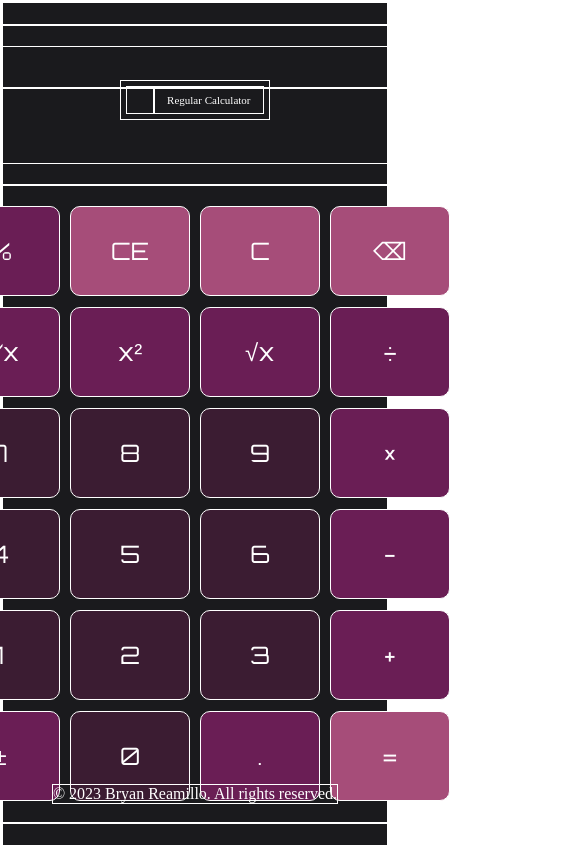
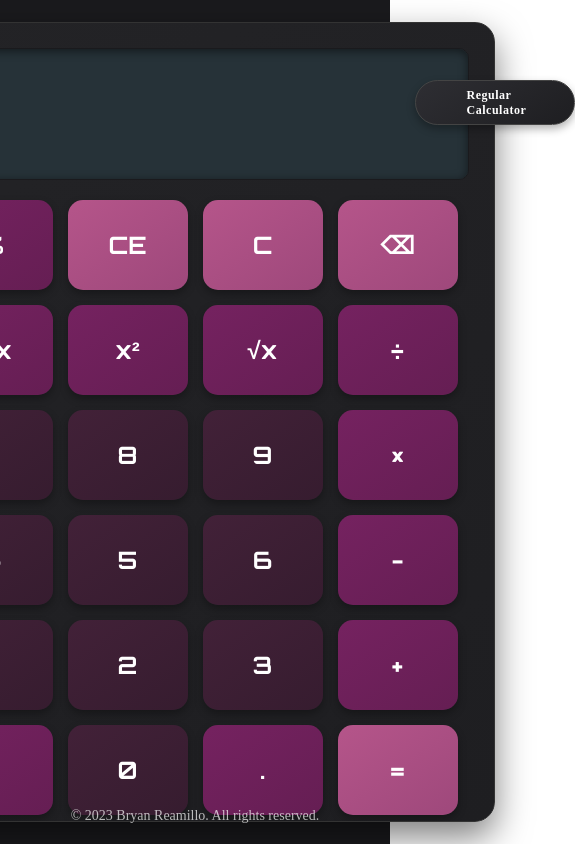
Before and after one commit to Bleu24/calculator, a website with bundled scripts: page index.html in a window 390 px wide. Shown: the whole page, 575 px wide, since content can reach past the window. Built offline with nearby package versions, Linux system fonts and the light colour scheme.

Commit message:
style: enhance calculator UI with improved layout, button styles, and responsive design

```diff
--- a/styles.css
+++ b/styles.css
@@ -4,10 +4,8 @@
     box-sizing: border-box;
     margin: 0;
     padding: 0;
-    border: 1px white solid;
     color: white;
 }
-
 
 .page {
     display: flex;
@@ -16,11 +14,14 @@
     align-items: center;
     background-color: #1A1A1D;
     height: 100vh;
+    position: relative;
 }
 
 .footer {
     position: absolute;
-    bottom: 40px;
+    bottom: 20px;
+    font-size: 14px;
+    opacity: 0.7;
 }
 
 .calculator {
@@ -28,13 +29,24 @@
     flex-direction: column;
     height: 800px;
     width: 600px;
+    border-radius: 20px;
+    background: linear-gradient(145deg, #232326, #1e1e21);
+    box-shadow: 0 15px 35px rgba(0, 0, 0, 0.5);
+    overflow: hidden;
+    padding: 25px;
+    border: 1px solid #333;
 }
 
 .calculator__screen {
+    background-color: #263238;
+    border-radius: 10px;
     flex-basis: 20%;
     display: flex;
     flex-direction: column;
-    padding: 20px;
+    padding: 15px;
+    margin-bottom: 20px;
+    box-shadow: inset 0 2px 10px rgba(0, 0, 0, 0.5);
+    border: 1px solid #1A1A1D;
 }
 
 .calculator__keypad {
@@ -44,8 +56,7 @@
     justify-content: center;
     align-items: center;
     flex-grow: 1;
-    padding: 20px;
-    gap: 10px;
+    gap: 15px;
 }
 
 .calculator__screen-mini {
@@ -56,46 +67,69 @@
     display: flex;
     justify-content: flex-end;
     align-items: center;
-    padding: 20px;
+    padding: 15px;
     font-size: 15px;
     overflow: hidden;
     white-space: nowrap;
+    color: #a0a0a0;
 }
 
 .calculator__screen-current {
     flex-grow: 1;
     font-family: 'Orbitron', sans-serif;
-    height: 50px;
+    height: 70px;
     display: flex;
     justify-content: flex-end;
     align-items: center;
-    padding: 20px;
-    font-size: xx-large;
+    padding: 15px;
+    font-size: 36px;
+    font-weight: 700;
     overflow: hidden;
     white-space: nowrap;
+    text-shadow: 0 0 15px rgba(255, 255, 255, 0.4);
 }
 
 .mode-button {
     display: flex;
     position: absolute;
-    top: 5rem;
-    padding: 5px;
-    width: 150px;
-    height: 40px;
+    top: 80px;
+    right: calc(50% - 300px - 80px);
+    width: 160px;
+    height: 45px;
+    background: linear-gradient(145deg, #2e2e33, #1e1e21);
+    border-radius: 25px;
+    box-shadow: 0 4px 8px rgba(0, 0, 0, 0.3);
+    align-items: center;
+    padding: 5px 15px;
+    cursor: pointer;
+    transition: all 0.3s ease;
+    border: 1px solid #444;
+}
+
+.mode-button:hover {
+    transform: translateY(-2px);
+    box-shadow: 0 6px 12px rgba(0, 0, 0, 0.4);
+    background: linear-gradient(145deg, #33333a, #232328);
 }
 
 .mode-button__icon {
     flex-basis: 20%;
     flex-shrink: 0;
+    font-size: 18px;
+    display: flex;
+    justify-content: center;
+    align-items: center;
 }
 
 .mode-button__text {
-    padding: 5px;
+    padding: 0 10px;
     display: flex;
     justify-content: center;
     align-items: center;
-    font-size: 11px;
+    font-size: 12px;
     flex-grow: 1;
+    font-weight: bold;
+    letter-spacing: 0.5px;
 }
 
 .calculator__button {
@@ -104,18 +138,36 @@
     align-items: center;
     width: 120px;
     height: 90px;
-    border-radius: 10px;
+    border-radius: 15px;
     font-size: x-large;
+    cursor: pointer;
+    transition: all 0.2s ease;
+    box-shadow: 0 4px 8px rgba(0, 0, 0, 0.3);
+    user-select: none;
+}
+
+.calculator__button:hover {
+    transform: translateY(-3px);
+    box-shadow: 0 6px 12px rgba(0, 0, 0, 0.4);
+}
+
+.calculator__button:active {
+    transform: translateY(1px);
+    box-shadow: 0 2px 4px rgba(0, 0, 0, 0.3);
 }
 
 .calculator__button--control {
-    background-color: #A64D79;
+    background: linear-gradient(145deg, #b5558a, #9e487b);
+    color: white;
+    font-weight: bold;
 }
 
 .calculator__button--number {
-    background-color: #3B1C32;
+    background: linear-gradient(145deg, #422138, #361c2f);
+    font-weight: bold;
 }
 
 .calculator__button--operator {
-    background-color: #6A1E55;
+    background: linear-gradient(145deg, #752260, #651e53);
+    font-weight: bold;
 }
```
